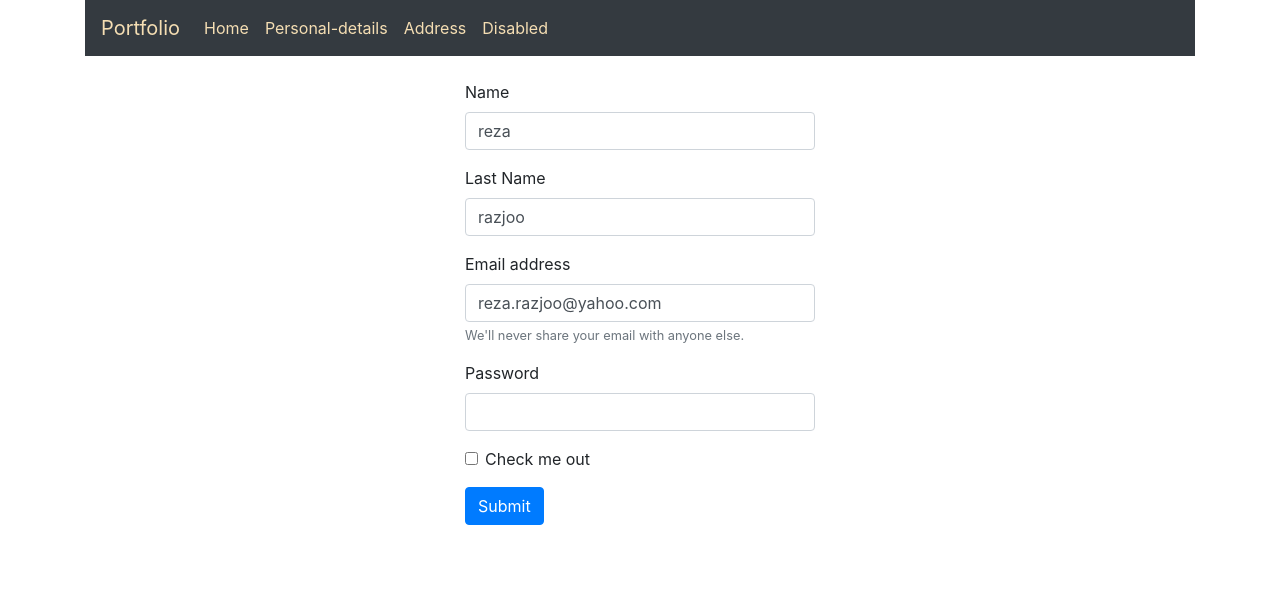
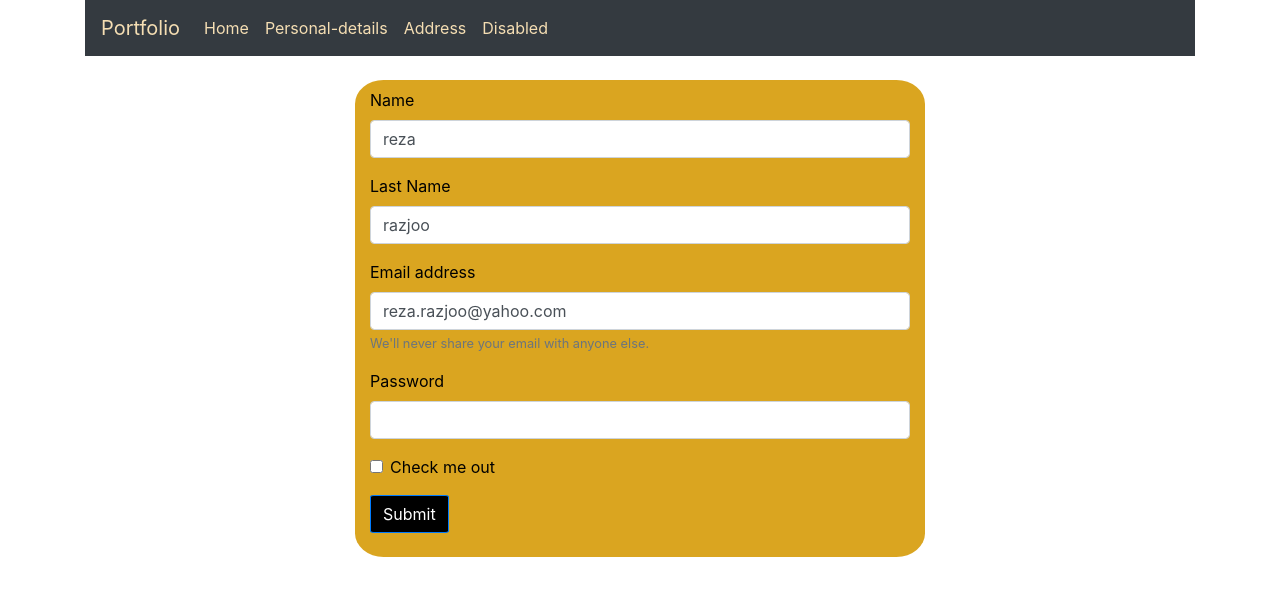
Before and after one commit to razjoorez/portfolio, an Angular app in the folder portfolio/: page /personal-details in a window 1280 px wide. Shown: the top 596 px of the page. Built offline with nearby package versions, Linux system fonts and the light colour scheme.

Commit message:
coloe changes to details comp

```diff
--- a/portfolio/src/app/details/personal-details/personal-details.component.html
+++ b/portfolio/src/app/details/personal-details/personal-details.component.html
@@ -1,8 +1,8 @@
 <div class="row mt-4">
-    <div class="col-4"></div>
-    <div class="col-4">
+  <div class="col-xs-1 col-sm-1 col-md-2 col-lg-3 col-xl-3"></div>
+  <div class="col-xs-10 col-sm-10 col-md-8 col-lg-6 col-xl-6 detail-form">
 <form [formGroup]= "detailsForm" (ngSubmit)="Save(detailsForm.value)" >
-    <div class="form-group">
+    <div class="form-group mt-2">
         <label for="exampleInputName">Name</label>
         <input type="text" required [ngClass]="{'error': detailsForm.controls.firstName.invalid}"  formControlName = "firstName" class="form-control" id="exampleInputName" aria-describedby="emailHelp">
 
@@ -25,8 +25,8 @@
       <input type="checkbox" class="form-check-input" id="exampleCheck1">
       <label class="form-check-label" for="exampleCheck1">Check me out</label>
     </div>
-    <button type="submit" class="btn btn-primary">Submit</button>
+    <button type="submit" class="btn btn-primary mb-4">Submit</button>
   </form>
 </div>
-<div class="col-4"></div>
+<div class="col-xs-1 col-sm-1 col-md-2 col-lg-3 col-xl-3"></div>
 </div>
--- a/portfolio/src/app/details/personal-details/personal-details.component.scss
+++ b/portfolio/src/app/details/personal-details/personal-details.component.scss
@@ -1,4 +1,19 @@
+@import '../../../styles.scss';
+
+
 .error{
 
     background-color: #e3c3c5;
 }
+
+.detail-form{
+
+    background-color: goldenrod;
+    color: black;
+    border-radius: 5%;
+}
+
+.btn.btn-primary{
+    background-color: black;
+    border-radius: 5%;
+}
```
